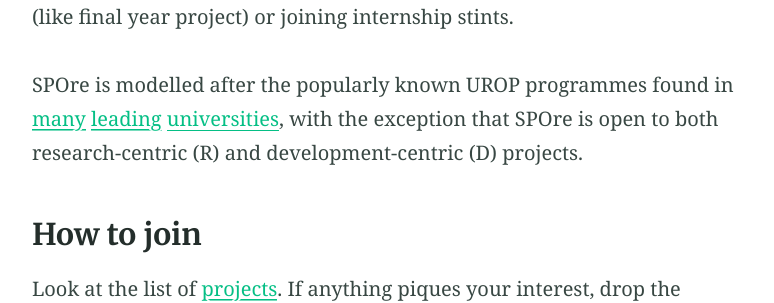
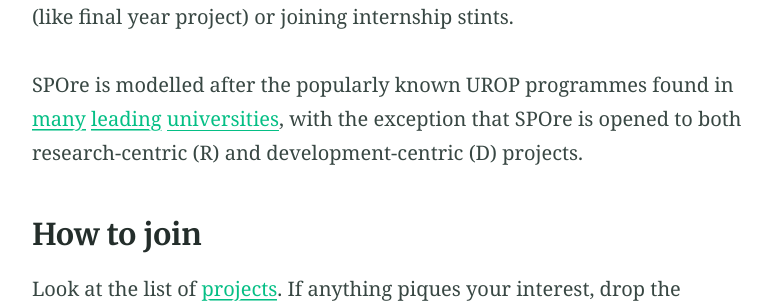
Before and after one commit to hwumspore/hwumspore.github.io, a Jekyll site: the page built from index.md, in a window 1280 px wide and 900 px high, scrolled down 564 px. Shown: the part 155-458 px from the top of the window, without its empty margins (251-1025 px from the left). Built offline with Jekyll 4.4.1, drawn with Linux system fonts in a browser that asks for light colours.

```diff
--- a/index.md
+++ b/index.md
@@ -9,7 +9,7 @@ excerpt: "SPOre is a HWUM MACS initiative to provide undergraduate computing and
 
 SPOre is a HWUM MACS initiative to provide undergraduate computing and data science students an early opportunity to experience project work and brew new innovative ideas, under the guidance of a supervisor or research group. The SPOre programme runs through the summer break (June to August), where students will acquire a spectrum of skills that supplements their existing knowledge before undertaking larger projects (like final year project) or joining internship stints.
 
-SPOre is modelled after the popularly known UROP programmes found in [many](http://teaching.eng.cam.ac.uk/content/undergraduate-research-opportunities-programme-urop){:target="_blank"} [leading](https://www.ntu.edu.sg/mse/admissions/undergraduates/current-students/research-scheme/urop){:target="_blank"} [universities](https://www.imperial.ac.uk/urop){:target="_blank"}, with the exception that SPOre is open to both research-centric (R) and development-centric (D) projects.
+SPOre is modelled after the popularly known UROP programmes found in [many](http://teaching.eng.cam.ac.uk/content/undergraduate-research-opportunities-programme-urop){:target="_blank"} [leading](https://www.ntu.edu.sg/mse/admissions/undergraduates/current-students/research-scheme/urop){:target="_blank"} [universities](https://www.imperial.ac.uk/urop){:target="_blank"}, with the exception that SPOre is opened to both research-centric (R) and development-centric (D) projects.
 
 ### How to join
 
```
Also changed, not shown: projects.md (+6 -4 lines).
